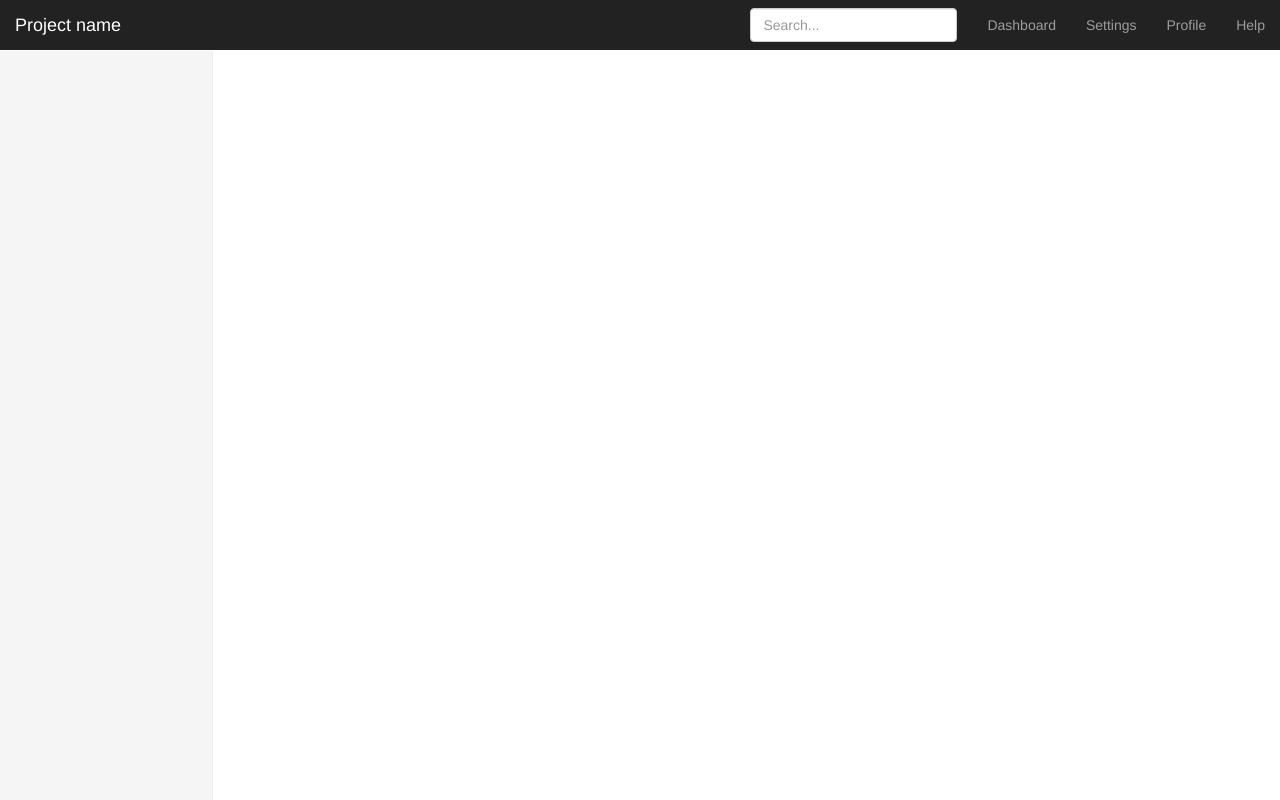
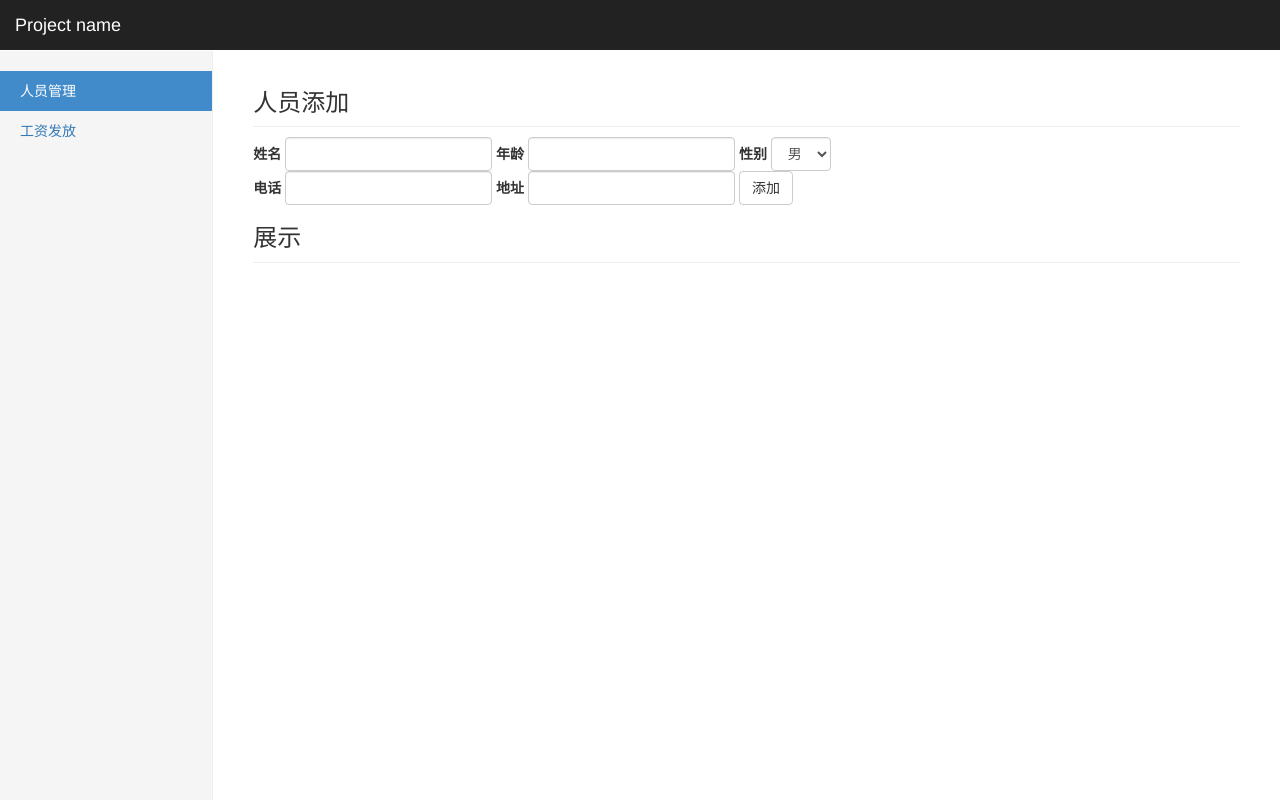
Before and after one commit to stonesuu/easy_hr, a Flask app: template templates/stuff.html in a window 1280 px wide. Run offline with Flask 2, Linux system fonts and the light colour scheme; the template is opened without the code that fills it, so the values that code supplies are empty; some libraries are stand-ins or nearby versions.

Commit message:
2017.4.6 at work

```diff
--- a/main.py
+++ b/main.py
@@ -2,11 +2,24 @@
 #coding=utf-8
 from flask import Flask,session,request,render_template,redirect,json
 import dbutil,time
-conn = dbutil.DB('hr_test','192.168.199.12','root','root')
-conn.connect()
+try:
+	conn = dbutil.DB('hr_test','10.99.160.36','root','root')
+	conn.connect()
+except Exception as e:
+	print e
+	try:
+		conn = dbutil.DB('hr_test','192.168.199.12','root','root')
+		conn.connect()
+	except Exception as e:
+		print e
+	else:
+		print 'connect success'
+else:
+	print 'connect success'
 SN_dict = {}
 date_list = []
 app = Flask(__name__)
+app.secret_key = 'sadfagraegrgaregareghhqare'
 
 def getjson(sql):
 	try:
@@ -18,8 +31,27 @@ def getjson(sql):
 		return res
 
 @app.route('/')
-def login():
-	return render_template('signin.html')
+def login_r():
+	return redirect('/signin')
+
+@app.route('/signin',methods=['GET','POST'])
+def signin():
+	if request.method == 'GET':
+		return render_template('signin.html')
+	elif request.method == 'POST':
+		username = request.form.get('username')
+		password = request.form.get('password')
+		sql = "SELECT COMPANY FROM user WHERE (NAME='%s' AND PASSWORD='%s')" % (username,password)
+		res = conn.execute(sql)
+		if len(res) == 0:
+			return render_template('signin.html',message="error")
+		else:
+			session['user'] = username
+			session['group'] = res[0][0]
+			if session['group'] == 0:
+				return redirect('/super/user')
+			else:
+				return redirect('/common/stuff')
 
 @app.route('/signup')
 def signup():
@@ -44,10 +76,17 @@ def com_signup():
 		return 'error'
 
 
-@app.route('/stuff')
-def stuff():
-	return render_template('stuff.html')
+@app.route('/common/stuff')
+def com_stuff():
+	if 'user' in session:
+		return render_template('stuff.html')
+	else:
+		return redirect('/signin')
 
+@app.route('/common/stuff/getmessage')
+def com_stuff_getm():
+	print session['user']
+	return json.dumps((session['user'],session['group']))
 
 
 
--- a/templates/layout.html
+++ b/templates/layout.html
@@ -3,8 +3,8 @@
 	<head>
     <meta charset="utf-8">
     <title>hr_test</title>
-    <link href="static/css/bootstrap.min.css" rel="stylesheet">
-    <link href="static/css/dashboard.css" rel="stylesheet">
+    <link href="/static/css/bootstrap.min.css" rel="stylesheet">
+    <link href="/static/css/dashboard.css" rel="stylesheet">
 </head>
 <body>
  <nav class="navbar navbar-inverse navbar-fixed-top">
@@ -20,14 +20,7 @@
         </div>
         <div id="navbar" class="navbar-collapse collapse">
           <ul class="nav navbar-nav navbar-right">
-            <li><a href="#">Dashboard</a></li>
-            <li><a href="#">Settings</a></li>
-            <li><a href="#">Profile</a></li>
-            <li><a href="#">Help</a></li>
           </ul>
-          <form class="navbar-form navbar-right">
-            <input type="text" class="form-control" placeholder="Search...">
-          </form>
         </div>
       </div>
     </nav>
@@ -36,8 +29,8 @@
       <div class="row">
         <div class="col-sm-3 col-md-2 sidebar">
           <ul class="nav nav-sidebar">
- 			{% block sidebar %}
- 			{% endblock%}
+          {% block sidebar %}
+          {% endblock %}
           </ul>
         </div>
         <div class="col-sm-9 col-sm-offset-3 col-md-10 col-md-offset-2 main">
@@ -46,16 +39,9 @@
         </div>
       </div>
     </div>
-
+  <script src="/static/js/jquery.js"></script>
+	<script src="/static/js/bootstrap.min.js"></script>
       {% block js %}
       {% endblock %}
-
-
-
-
-
-
-    <script src="static/js/jquery.js"></script>
-	<script src="static/js/bootstrap.min.js"></script>
 </body>
 </html>
--- a/templates/stuff.html
+++ b/templates/stuff.html
@@ -1 +1,54 @@
 {% extends 'layout.html' %}
+
+{% block sidebar %}
+<li class="active"><a href="#">人员管理</a><li>
+<li><a href="/common/salary">工资发放</a></li>
+{% endblock%}
+
+{% block content %}
+<h3 class="sub-header">人员添加</h3>
+<form class="form-inline">
+  <div class="form-group">
+    <label class="control-label">姓名</label>
+    <input type="text" class="form-control">
+  </div>
+  <div class="form-group">
+    <label class="control-label">年龄</label>
+    <input type="text" class="form-control" >
+  </div>
+  <div class="form-group">
+    <label class="control-label">性别</label>
+    <select class="form-control" >
+      <option>男</option>
+      <option>女</option>
+    </select>
+  </div>
+  </form>
+  <form class="form-inline">
+    <div class="form-group">
+  <label class="control-label">电话</label>
+      <input type="text" class="form-control">
+  </div>
+    <div class="form-group">
+    <label class="control-label">地址</label>
+      <input type="text" class="form-control">
+  </div>
+  <div class="form-group">
+      <button type="submit" class="btn btn-default">添加</button>
+  </div>
+</form>
+<h3 class="sub-header">展示</h3>
+{% endblock %}
+
+{% block js %}
+<script>
+	$.getJSON('/common/stuff/getmessage',function(res){
+		var navbar = '<li><a href="#">你好! '
+		navbar += res[0]
+		navbar += '</a></li>'
+		$('#navbar').find('ul').html(navbar)
+		$('#navbar').attr('group',res[1])
+	})
+
+</script>
+{% endblock %}
```
Also changed, not shown: templates/sign_layout.html (+3 -5 lines), templates/signin.html (+25 -3 lines), 1 other file.
